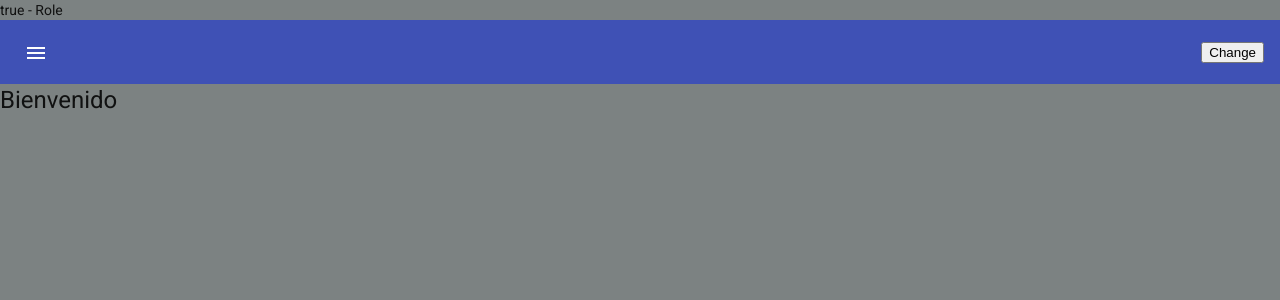
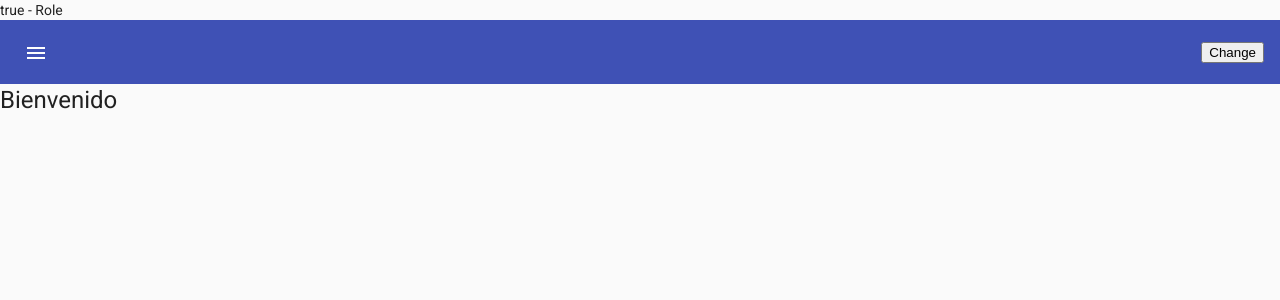
Before and after one commit to nicolagardo/client-sais, an Angular app: page / in a window 1280 px wide. Shown: the top 300 px of the page. Built offline with nearby package versions, Linux system fonts and the light colour scheme.

Commit message:
push a github

```diff
--- a/src/app/app.component.scss
+++ b/src/app/app.component.scss
@@ -1,9 +1,9 @@
 mat-sidenav {
     width: 200px
 }
-mat-sidenav-content {
-    background-color: #7c8282;
-}
+// mat-sidenav-content {
+//     background-color: #99a9a9;
+// }
 
 mat-sidenav-container {
     height: 100%;
--- a/src/app/pages/admin/components/ajustes/ajustes.component.html
+++ b/src/app/pages/admin/components/ajustes/ajustes.component.html
@@ -1 +1,10 @@
-<p>ajustes works!</p>
+<h1>AJUSTES</h1>
+<h2>Categorias</h2>
+<!-- <mat-card>
+  <mat-card-header>
+    <mat-card-title>Estadísticas</mat-card-title>
+  </mat-card-header>
+  <mat-card-content> -->
+<button mat-button color="primary"><mat-icon>add</mat-icon> Agregar</button>
+<!-- </mat-card-content>
+</mat-card> -->
--- a/src/app/pages/admin/components/ajustes/ajustes.component.scss
+++ b/src/app/pages/admin/components/ajustes/ajustes.component.scss
@@ -0,0 +1,3 @@
+* {
+    background-color:rgb(240, 240, 240);
+}
--- a/src/app/pages/admin/ita-salud/ita-salud.component.scss
+++ b/src/app/pages/admin/ita-salud/ita-salud.component.scss
@@ -1,3 +1,6 @@
+:host {
+  background-color: #ac0a0a; /* Cambia el color según tu preferencia */
+}
 .demo-table {
   width: 100%;
 }
```
Also changed, not shown: 1 other file (tests, documents, lock files or other folders).
